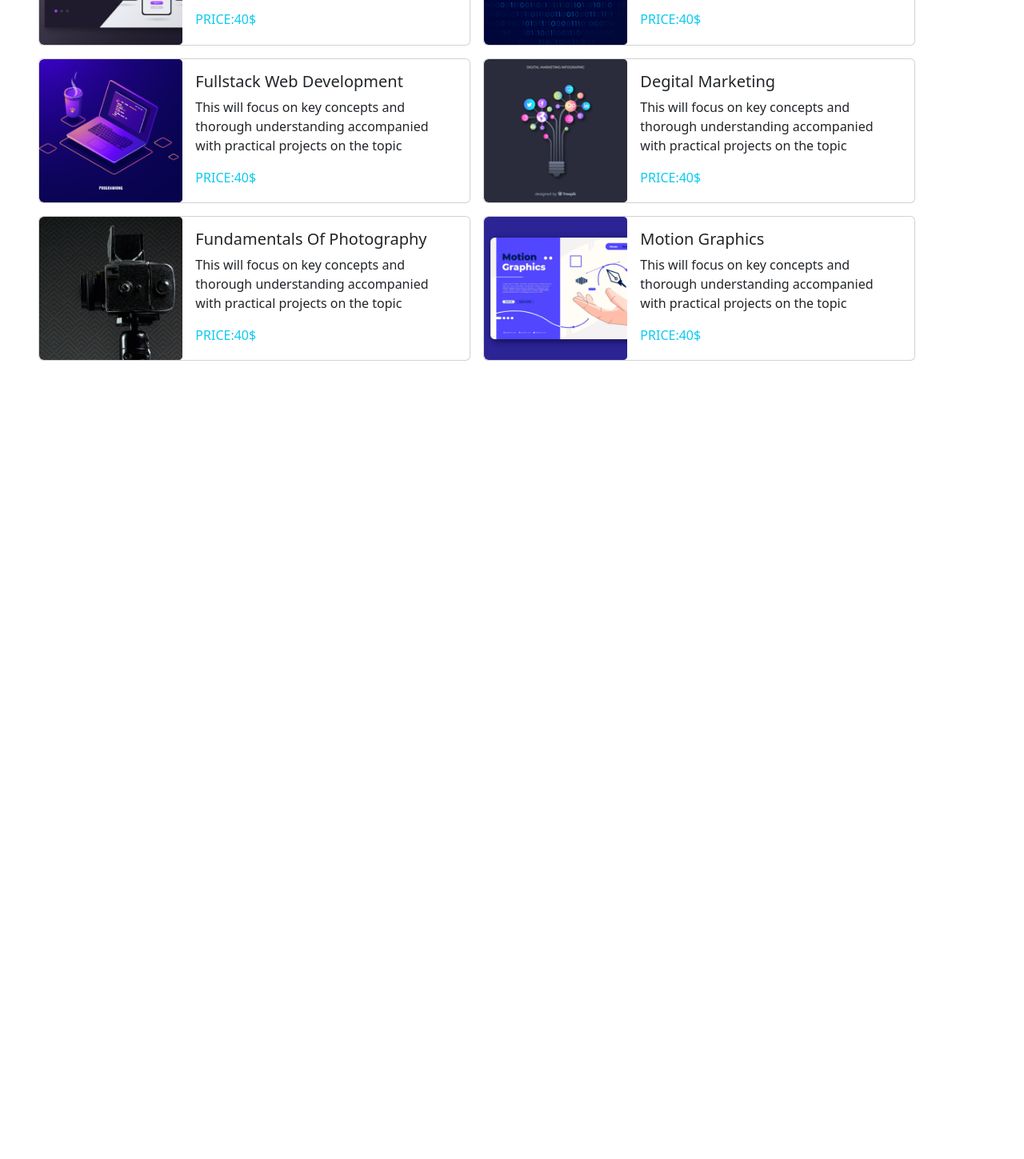
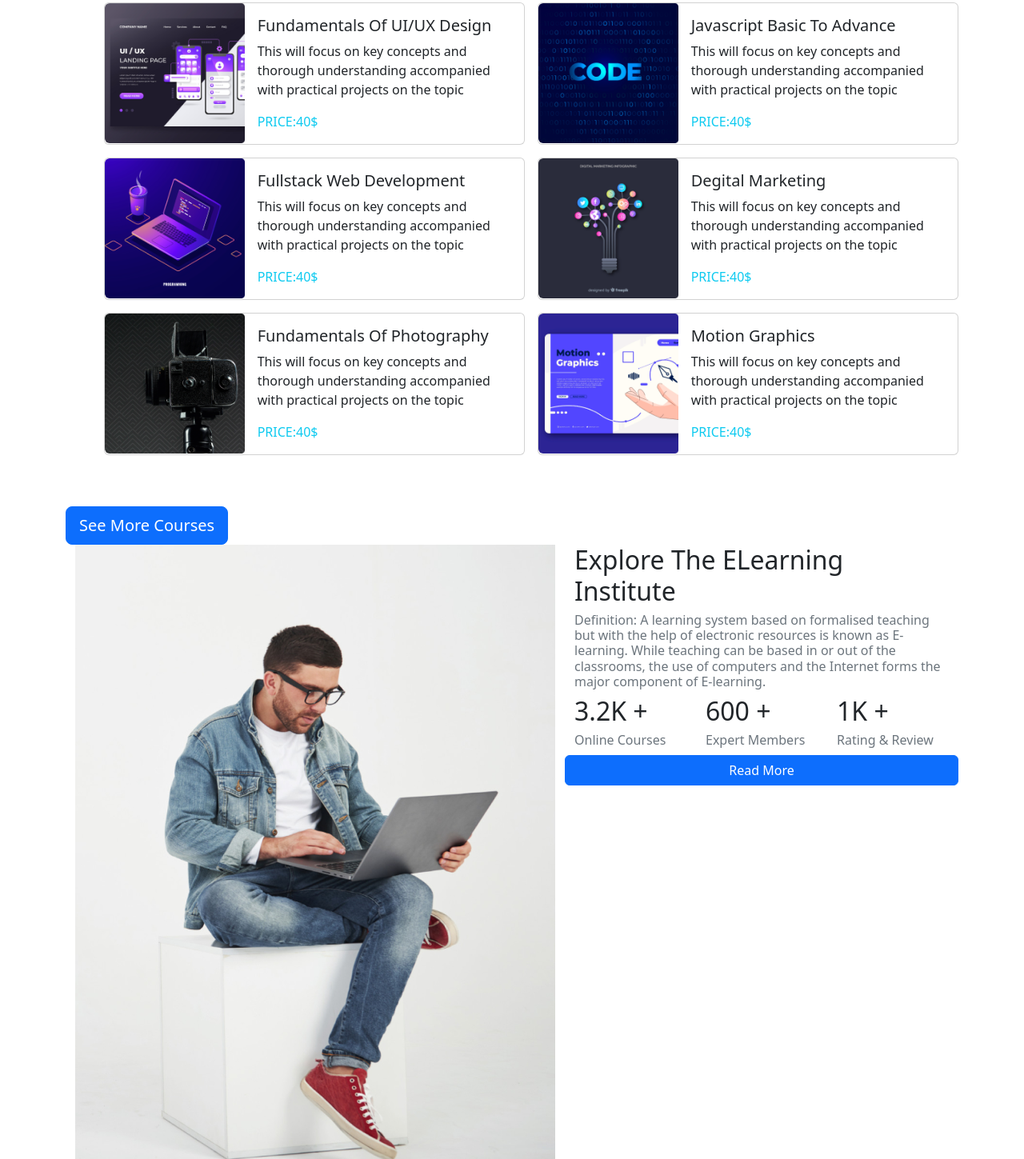
Before and after one commit to mknoa/Project-web, a plain HTML site: page index.html in a window 1280 px wide. Shown: the part 1226-2675 px from the top of the page at 80% size. Before the commit the page ends 1693 px from the top, so only its background shows below. Drawn offline with nearby package versions, Linux system fonts and the light colour scheme.

Commit message:
third commit

```diff
--- a/index.html
+++ b/index.html
@@ -16,9 +16,8 @@
     <nav class="navbar navbar-expand-lg bg-white">
       <div class="container-fluid">
         <a class="navbar-brand" href="#">Pro Edu</a>
-                <button class="navbar-toggler" type="button" data-bs-toggle="collapse"
-                    data-bs-target="#navbarSupportedContent" aria-controls="navbarSupportedContent"
-                    aria-expanded="false" aria-label="Toggle navigation">
+        <button class="navbar-toggler" type="button" data-bs-toggle="collapse" data-bs-target="#navbarSupportedContent"
+          aria-controls="navbarSupportedContent" aria-expanded="false" aria-label="Toggle navigation">
           <span class="navbar-toggler-icon"></span>
         </button>
         <div class="collapse navbar-collapse" id="navbarSupportedContent">
@@ -53,7 +52,7 @@
     <div id="carouselExampleControls" class="carousel slide" data-bs-ride="carousel">
       <div class="carousel-inner">
         <div class="carousel-item active">
-                    <img src="images/cover/cover-1.png" class="d-block w-100" alt="...">
+          <img src="images/cover/cover-1.png" class="img-responsive d-block w-100" alt="...">
         </div>
         <div class="carousel-item">
           <img src="images/cover/cover-2.jpg" class="d-block w-100" alt="...">
@@ -74,13 +73,14 @@
       </button>
     </div>
   </header>
-    <main>
+  <main class="container py-5 my-5">
     <p class="h1 text-center">Discover Our Populer</p>
     <p class="h1 text-center">Courses</p>
-        <p class="h-6 text-center text-muted">It is a long established fact that a reader will be distracted by the readable</p>
+    <p class="h-6 text-center text-muted">It is a long established fact that a reader will be distracted by the readable
+    </p>
     <p class="h-6 text-center text-muted"> content of a page when looking at its layout.</p>
     <!-- section Courses starts here -->
- <section>
+    <section class="course mt-5">
       <div class="fair d-flex">
         <div class="card mb-3 ms-5" style="max-width: 540px;">
           <div class="row g-0">
@@ -90,7 +90,8 @@
             <div class="col-md-8">
               <div class="card-body">
                 <h5 class="card-title">Fundamentals Of UI/UX Design</h5>
-              <p class="card-text">This will focus on key concepts and thorough understanding accompanied with practical projects on the topic </p>
+                <p class="card-text">This will focus on key concepts and thorough understanding accompanied with
+                  practical projects on the topic </p>
                 <p class="card-text text-info fs-6">PRICE:40$</p>
               </div>
             </div>
@@ -104,7 +105,8 @@
             <div class="col-md-8">
               <div class="card-body">
                 <h5 class="card-title">Javascript Basic To Advance</h5>
-              <p class="card-text">This will focus on key concepts and thorough understanding accompanied with practical projects on the topic </p>
+                <p class="card-text">This will focus on key concepts and thorough understanding accompanied with
+                  practical projects on the topic </p>
                 <p class="card-text text-info fs-6">PRICE:40$</p>
               </div>
             </div>
@@ -120,7 +122,8 @@
             <div class="col-md-8">
               <div class="card-body">
                 <h5 class="card-title">Fullstack Web Development</h5>
-                  <p class="card-text">This will focus on key concepts and thorough understanding accompanied with practical projects on the topic </p>
+                <p class="card-text">This will focus on key concepts and thorough understanding accompanied with
+                  practical projects on the topic </p>
                 <p class="card-text text-info fs-6">PRICE:40$</p>
               </div>
             </div>
@@ -134,7 +137,8 @@
             <div class="col-md-8">
               <div class="card-body">
                 <h5 class="card-title">Degital Marketing</h5>
-                  <p class="card-text">This will focus on key concepts and thorough understanding accompanied with practical projects on the topic </p>
+                <p class="card-text">This will focus on key concepts and thorough understanding accompanied with
+                  practical projects on the topic </p>
                 <p class="card-text text-info fs-6">PRICE:40$</p>
               </div>
             </div>
@@ -150,7 +154,8 @@
             <div class="col-md-8">
               <div class="card-body">
                 <h5 class="card-title">Fundamentals Of Photography</h5>
-                      <p class="card-text">This will focus on key concepts and thorough understanding accompanied with practical projects on the topic </p>
+                <p class="card-text">This will focus on key concepts and thorough understanding accompanied with
+                  practical projects on the topic </p>
                 <p class="card-text text-info fs-6">PRICE:40$</p>
               </div>
             </div>
@@ -164,15 +169,48 @@
             <div class="col-md-8">
               <div class="card-body">
                 <h5 class="card-title">Motion Graphics</h5>
-                      <p class="card-text">This will focus on key concepts and thorough understanding accompanied with practical projects on the topic </p>
+                <p class="card-text">This will focus on key concepts and thorough understanding accompanied with
+                  practical projects on the topic </p>
                 <p class="card-text text-info fs-6">PRICE:40$</p>
               </div>
             </div>
           </div>
         </div>
       </div>
+      <button type="button" class="btn btn-primary btn-lg mt-5 d-flex justify-content-evenly">See More Courses</button>
     </section>
+    <!-- section-courses End -->
+    <div class="container">
+      <div class="row">
+        <div class="col md-4">
+          <img src="images/working.png" alt="">
+        </div>
+        <div class="col md-8">
+          <p class="h2">Explore The ELearning Institute</p>
+          <p class="h6 text-muted text-start">Definition: A learning system based on formalised teaching but with the
+            help of electronic resources is known as E-learning. While teaching can be based in or out of the
+            classrooms, the use of computers and the Internet forms the major component of E-learning.</p>
+          <div class="row">
+            <div class="col">
+              <p class="h2">3.2K +</p>
+              <p class="h6 text-muted">Online Courses </p>
+            </div>
+            <div class="col">
+              <p class="h2">600 +</p>
+              <p class="h6 text-muted">Expert Members</p>
+            </div>
+            <div class="col">
+              <p class="h2">1K +</p>
+              <p class="h6 text-muted">Rating & Review</p>
+            </div>
+            <button type="button" class="btn btn-primary" style="x-5 Y-11">Read More</button>
+          </div>
+        </div>
+      </div>
+    </div>
+    <div class="down" style="height:100 px; width: auto; bg-info ">
 
+    </div>
 
 
   </main>
```
Lines whose indentation alone changed are shown as unchanged.
